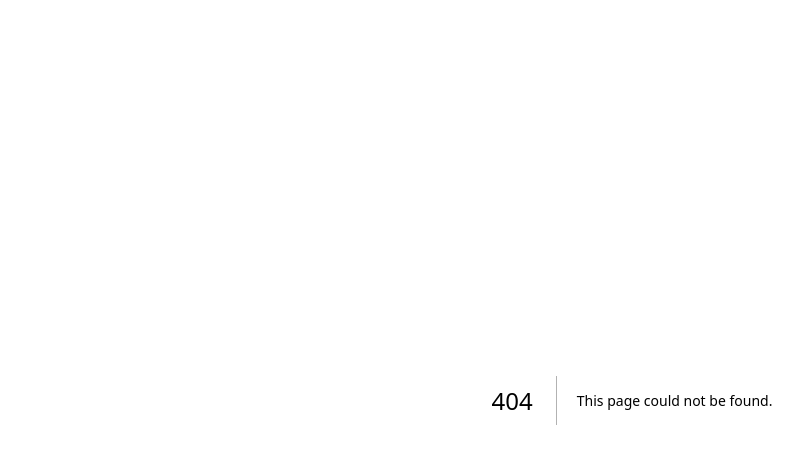
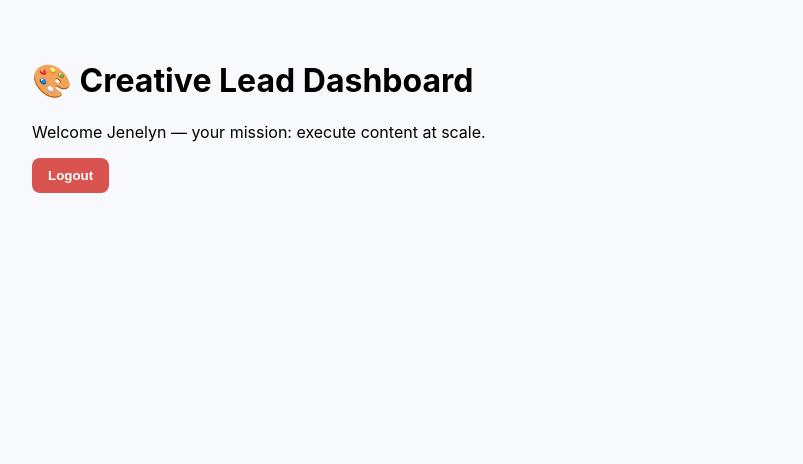
Before and after one commit to nyumbayetuorg-prog/ny-hid, a Next.js app: page /creative in a window 1280 px wide. Before the commit this address had no page. Shown: the top 464 px of the page, without its empty margins (8-811 px from the left). Built offline with nearby package versions, Linux system fonts and the light colour scheme.

Commit message:
Create creative.js
PLACEHOLDER DASHBOARDS for Creative & Ops

```diff
--- /dev/null
+++ b/pages/creative.js
@@ -0,0 +1,11 @@
+import LogoutButton from "../components/LogoutButton";
+
+export default function CreativeDashboard() {
+  return (
+    <div style={{ padding: 40 }}>
+      <h1>🎨 Creative Lead Dashboard</h1>
+      <p>Welcome Jenelyn — your mission: execute content at scale.</p>
+      <LogoutButton />
+    </div>
+  );
+}
```
